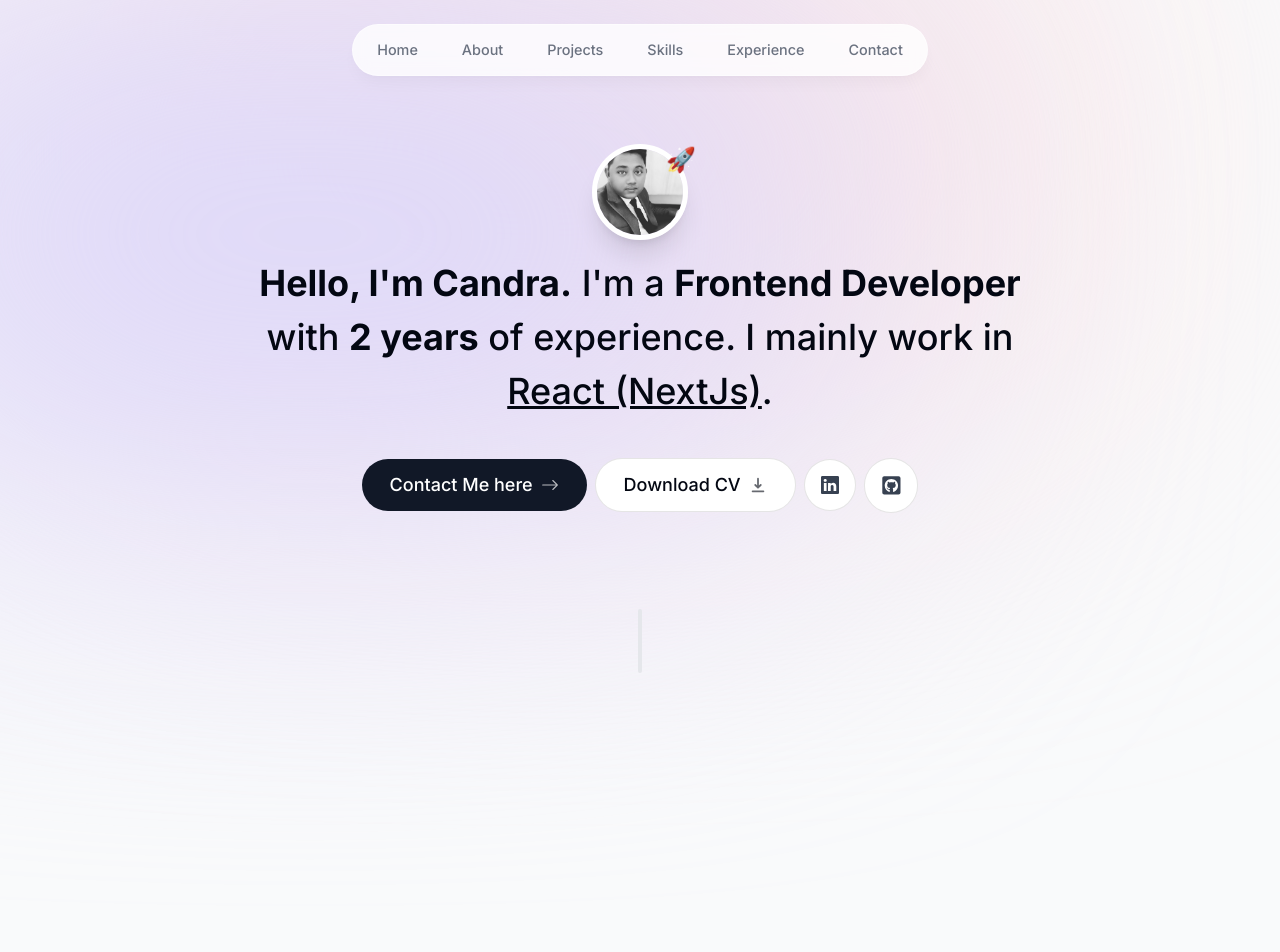
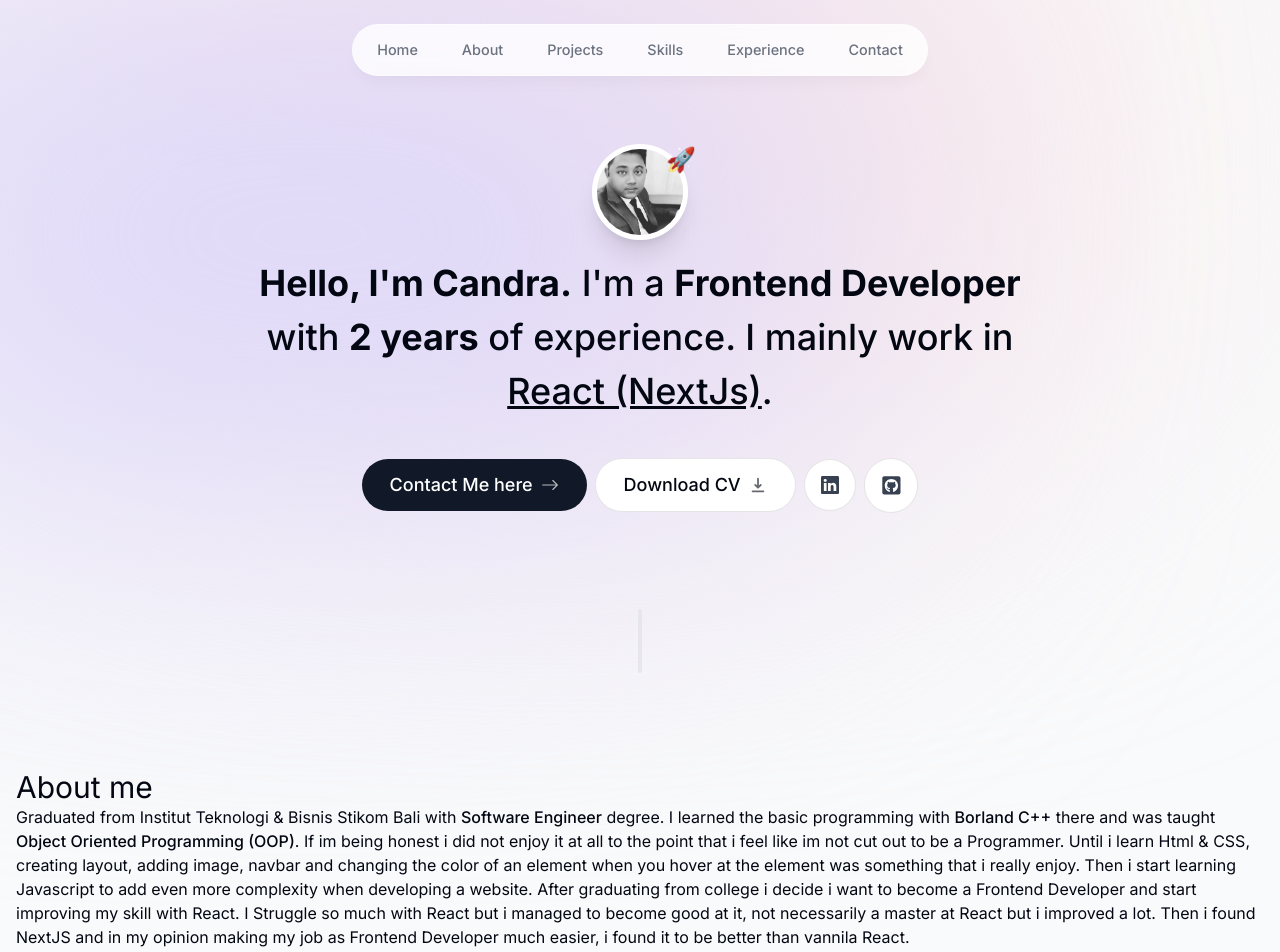
Before and after one commit to candran054/candranababan, a Next.js app: page / in a window 1280 px wide. Shown: the top 952 px of the page. Built offline with nearby package versions, Linux system fonts and the light colour scheme.

Commit message:
add about-section

```diff
--- a/app/page.tsx
+++ b/app/page.tsx
@@ -1,3 +1,4 @@
+import About from "@/components/about";
 import Intro from "@/components/intro";
 import SectionDivider from "@/components/section-divider";
 
@@ -6,6 +7,7 @@ export default function Home() {
     <main className="flex flex-col items-center px-4">
       <Intro />
       <SectionDivider />
+      <About />
     </main>
   )
 }
--- /dev/null
+++ b/components/about.tsx
@@ -0,0 +1,21 @@
+import React from 'react'
+
+export default function About() {
+  return (
+    <section>
+      <h2 className='text-3xl'>About me</h2>
+      <p>Graduated from Institut Teknologi & Bisnis Stikom Bali with{" "}
+        <span className='font-medium'>Software Engineer</span> degree.
+        I learned the basic programming with <span className='font-medium'>Borland C++</span> there and was taught
+        <span className='font-medium'> Object Oriented Programming (OOP)</span>.
+        If im being honest i did not enjoy it at all to the point that i feel like im not cut out to be a Programmer. Until i learn{" "}
+        <span>Html & CSS</span>, creating layout, adding image, navbar and changing the color of an element when you hover at the element was
+        something that i really enjoy. Then i start learning <span>Javascript</span> to add even more complexity when developing a website. After
+        graduating from college i decide i want to become a <span>Frontend Developer</span> and start improving my skill with <span>React</span>.
+        I Struggle so much with React but i managed to become good at it, not necessarily a master at <span>React</span> but i improved a lot.
+        Then i found <span>NextJS</span> and in my opinion making my job as <span>Frontend Developer</span> much easier, i found it to be better than
+        vannila React.
+      </p>
+    </section>
+  )
+}
--- a/components/intro.tsx
+++ b/components/intro.tsx
@@ -46,7 +46,7 @@ export default function Intro() {
         </div>
       </div>
 
-      <motion.p
+      <motion.h1
         className='mb-10 mt-4 px-4 text-2xl sm:text-4xl font-medium !leading-[1.5]'
         initial={{ opacity: 0, y: 100 }}
         animate={{ opacity: 1, y: 0 }}>
@@ -60,7 +60,7 @@ export default function Intro() {
           2 years
         </span> of experience. I mainly work in {" "}
         <span className='underline'>React (NextJs)</span>.
-      </motion.p>
+      </motion.h1>
 
       <motion.div className='flex flex-col sm:flex-row items-center justify-center
         gap-2 px-4 text-lg font-medium'
```
